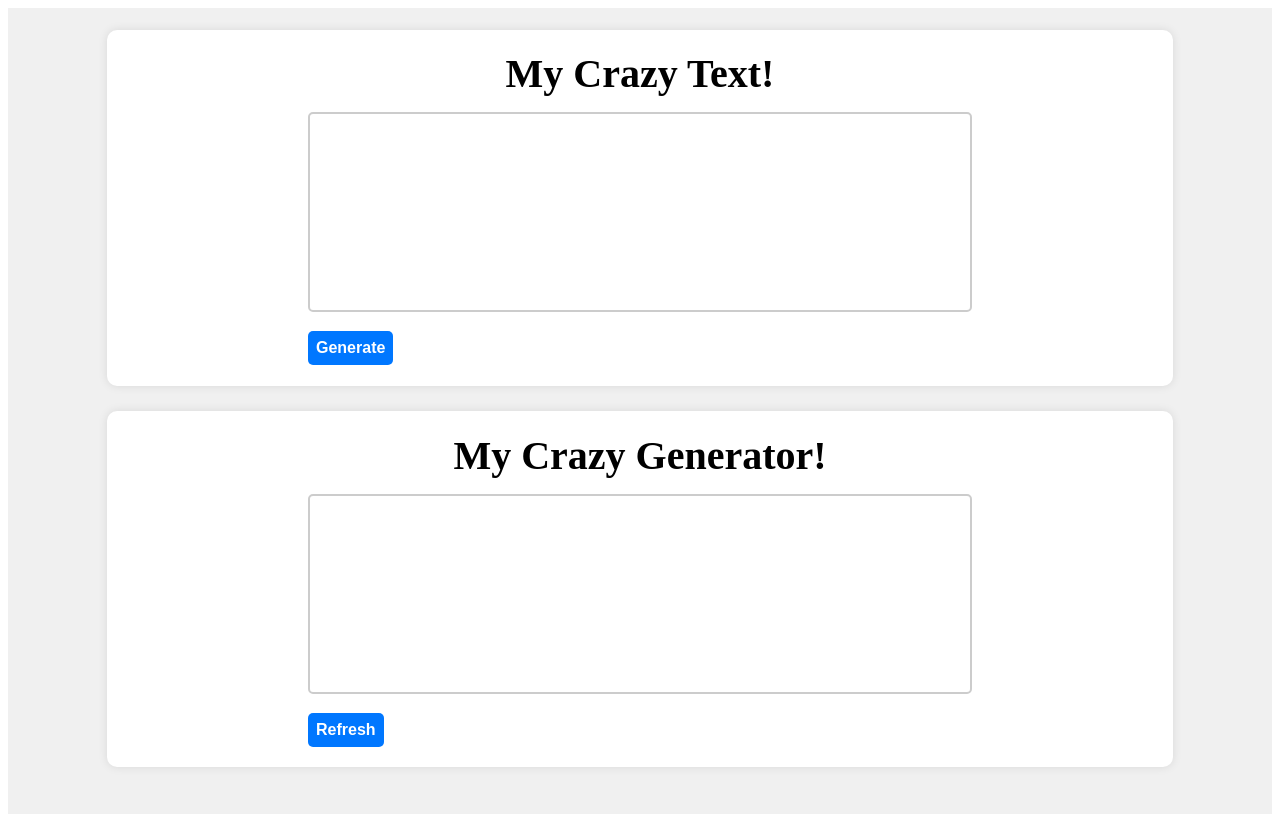
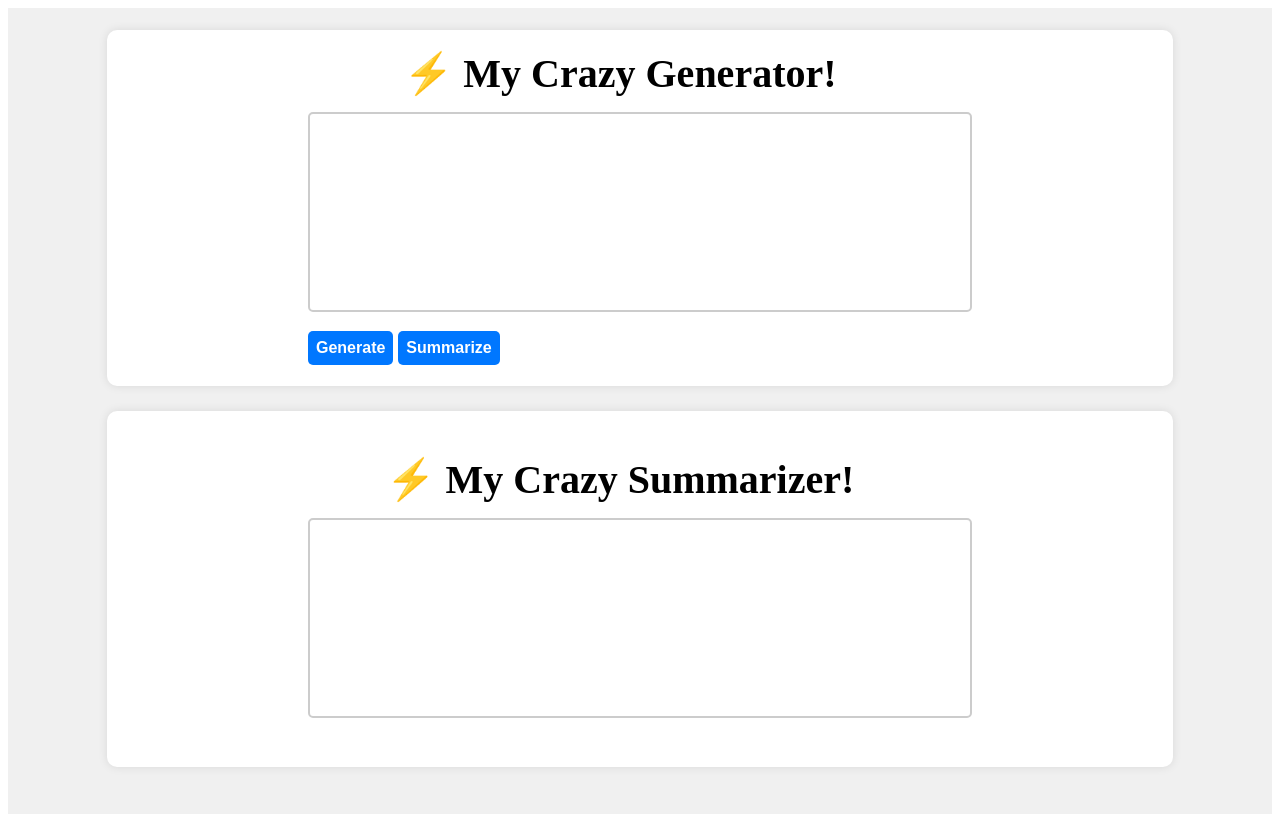
Before and after one commit to Dorshlush/myCrazyChat, a React (Create React App) app: page / in a window 1280 px wide. Built offline with nearby package versions, Linux system fonts and the light colour scheme.

Commit message:
version update

```diff
--- a/src/App.css
+++ b/src/App.css
@@ -28,6 +28,8 @@
 
 .text-window h2 {
     margin :0 ;
+    margin-left :-40px ;
+
     font-size :40px ;
     font-weight :bold ;
     margin-bottom :15px ;
@@ -95,3 +97,5 @@
   justify-content: center;
   align-items: center;
 }
+
+.btn{margin-right: 5px;}
--- a/src/App.js
+++ b/src/App.js
@@ -9,8 +9,8 @@ function App() {
 
   return (
     <div className="app">
-      {/* <TextWindowCopy2/> */}
-      <TextWindow  />
+      <TextWindowCopy2/>
+      {/* <TextWindow  /> */}
 
 
     </div>
--- a/src/components/TextWindow copy 2.js
+++ b/src/components/TextWindow copy 2.js
@@ -7,6 +7,8 @@ function TextWindowCopy2(props) {
   const [continuationText, setContinuationText] = useState(" "); // save the continuation generated text
   const [isLoading, setIsLoading] = useState(false); // used for the loading animation
   const [summaryTxt, setSummaryTxt] = useState('');// saves the summary input from the function
+  const [errorMessage, setErrorMessage] = useState(""); // error message for short input
+
 
   const summarizeTxt = async () => {
     setIsLoading(true);
@@ -27,15 +29,14 @@ function TextWindowCopy2(props) {
     setIsLoading(true);
 
     try {
-      const data = { body: inputText };
       const response = await axios.post(
-        " https://c8kbi5tdzc.execute-api.us-east-1.amazonaws.com/Prod/generate",
-        data
+        "https://c8kbi5tdzc.execute-api.us-east-1.amazonaws.com/Prod/generate",
+        inputText
       );
-      let output = response.data.slice(11 + inputText.length);
+      let output = response.data;
 
       setContinuationText(output);
-      console.log(output);
+      console.log(response.data);
     } catch (error) {
       console.log(error.message);
     }
@@ -45,7 +46,7 @@ function TextWindowCopy2(props) {
 
   useEffect(() => {
     if (continuationText !== "") {
-      setInputText((prevInputText) => prevInputText + " " + continuationText);
+      setInputText( continuationText);
       setContinuationText("");
     }
   }, [continuationText]);
@@ -57,8 +58,16 @@ function TextWindowCopy2(props) {
 
   const handleSubmit = async (event) => {
     event.preventDefault();
+
+    if (inputText.split(" ").length < 10) {
+      setErrorMessage(
+        "We recommend writing text longer than 10 words to get good results."
+      );
+      return;
+    }
+
+    setErrorMessage("");
     await generateTxtContinue();
-    setInputText(inputText+" "+continuationText)
   };
 
   const handleSummsrize= async (event)=>{
@@ -70,20 +79,22 @@ function TextWindowCopy2(props) {
   return (
     <>
       <div className="text-window">
-        <h2>My Crazy Text!</h2>
+        <h2>⚡ My Crazy Generator!</h2>
 
         <form onSubmit={handleSubmit}>
           <textarea value={inputText} onChange={handleChange} />
           <br />
-          <button type="submit">Generate</button>
+          <button className="btn" type="submit">Generate</button>
+          <button onClick={handleSummsrize} >Summarize</button>
         </form>
+        {errorMessage && <p>{errorMessage}</p>}
       </div>
       <div className="text-window">
-        <h2>My Crazy Generator!</h2>
+        <h2>⚡ My Crazy Summarizer!</h2>
         <form onSubmit={handleSummsrize}>
           <textarea value={summaryTxt} readOnly />
           <br />
-          <button type="submit">Summarize</button>
+
         </form>
       </div>
       {isLoading && (
```
